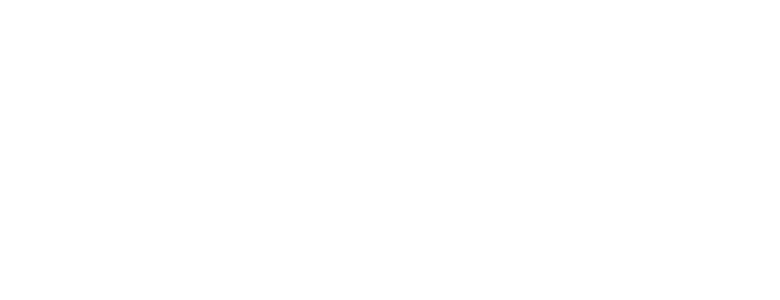
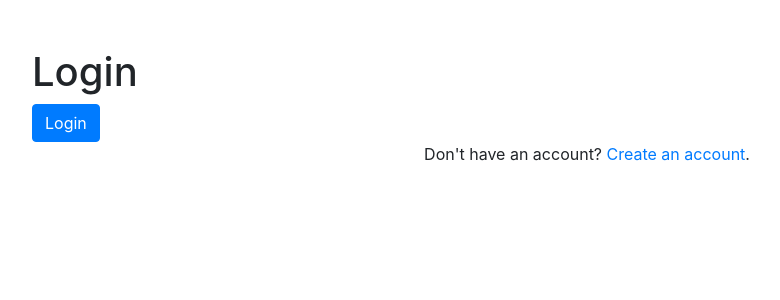
Before and after one commit to WE-ARE-JAM/student-reviews, a Django app: page /login in a window 1280 px wide. Before the commit the part shown is empty. Shown: the top 300 px of the page, without its empty margins (53-833 px from the left). Run offline with Django 4.2, Linux system fonts and the light colour scheme; some libraries are stand-ins or nearby versions.

Commit message:
Add login html

```diff
--- a/base/templates/login.html
+++ b/base/templates/login.html
@@ -1,3 +1,20 @@
 {% extends "header.html" %}
 
 {% block title %}Log In{% endblock %}
+
+{% block content %}
+
+{% load crispy_forms_tags %}
+
+<!--Login-->
+<div class="container py-5">
+  <h1>Login</h1>
+  <form method="POST">
+    {% csrf_token %}
+    {{ login_form|crispy }}
+    <button class="btn btn-primary" type="submit">Login</button>
+  </form>
+  <p class="text-center">Don't have an account? <a href="/register">Create an account</a>.</p>
+</div>
+
+{% endblock %}
```
